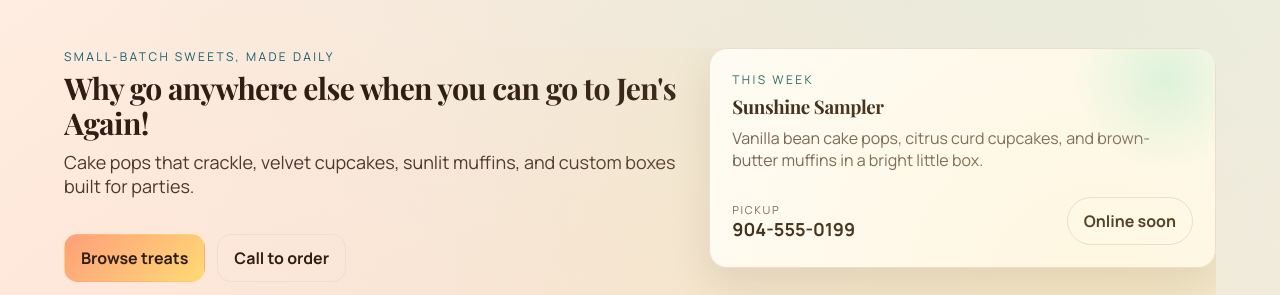
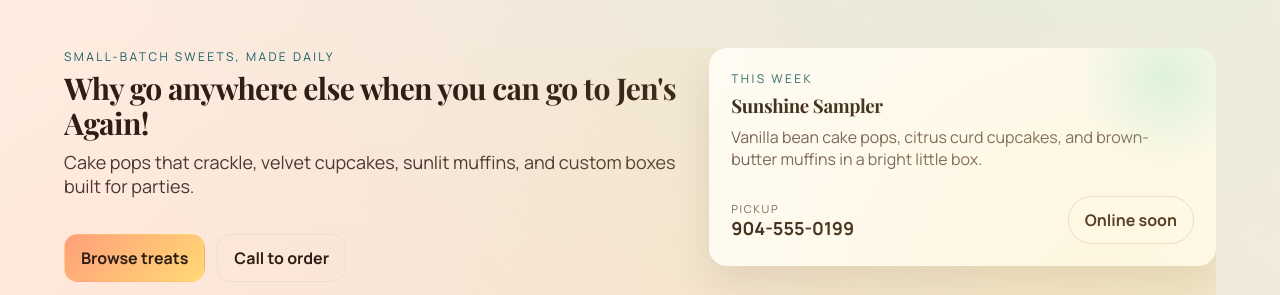
Before and after one commit to sthornton/sthornton.github.io, a plain HTML site: page index.html in a window 1280 px wide. Shown: the part 186-481 px from the top of the page. Drawn offline with nearby package versions, Linux system fonts and the light colour scheme.

Commit message:
style tweaks

```diff
--- a/index.html
+++ b/index.html
@@ -55,7 +55,7 @@
           </div>
         </div>
         <div class="hero-visual">
-          <div class="hero-card">
+          <div class="hero-card hero-card--zeroborder">
             <div class="card-top">
               <p class="eyebrow">This week</p>
               <h3>Sunshine Sampler</h3>
--- a/styles.css
+++ b/styles.css
@@ -275,6 +275,11 @@ a {
   box-shadow: var(--shadow);
   position: relative;
   overflow: hidden;
+}
+
+.hero-card.hero-card--zeroborder {
+  border: 0;
+  box-sizing: content-box !important;
 }
 
 .hero-card::before {
```
